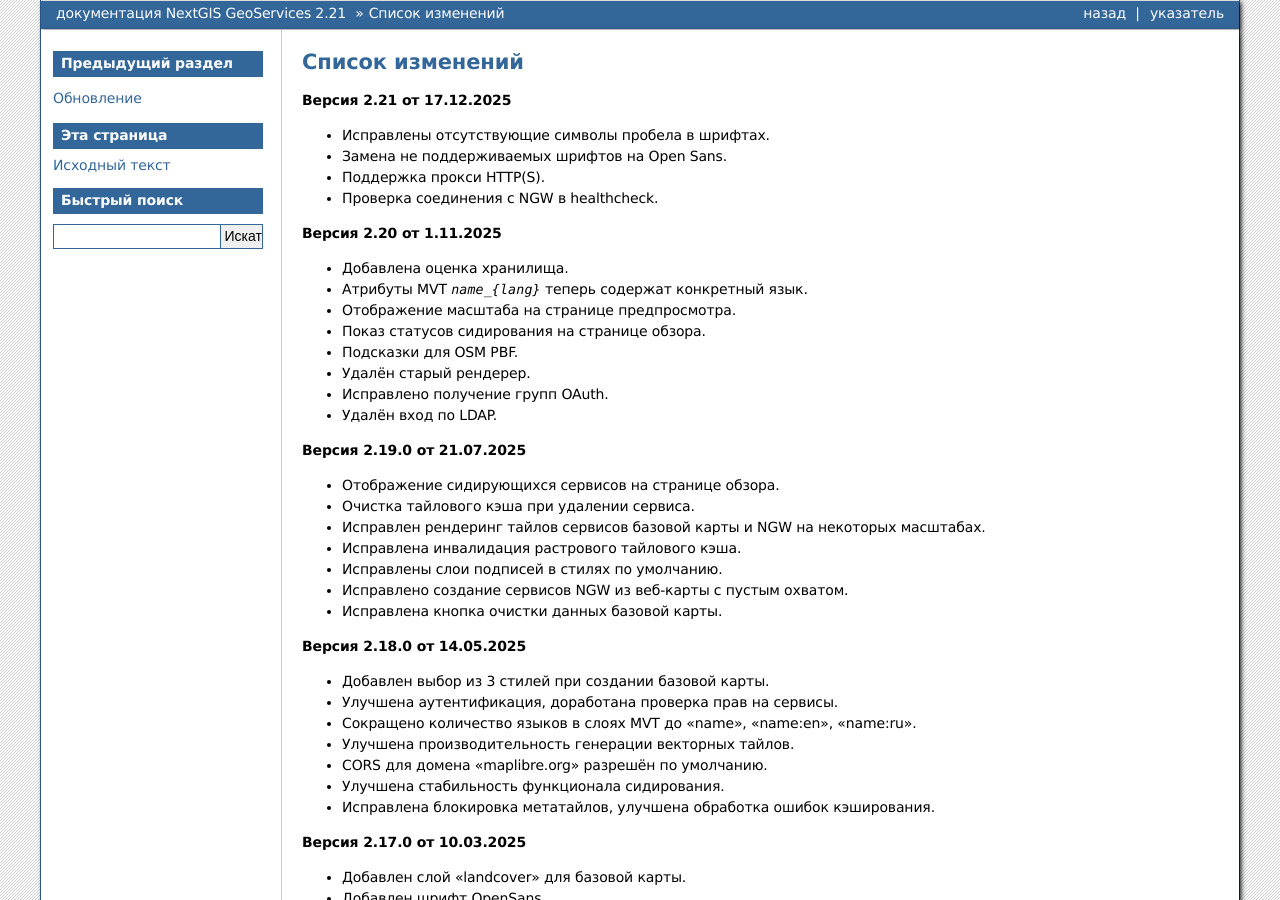
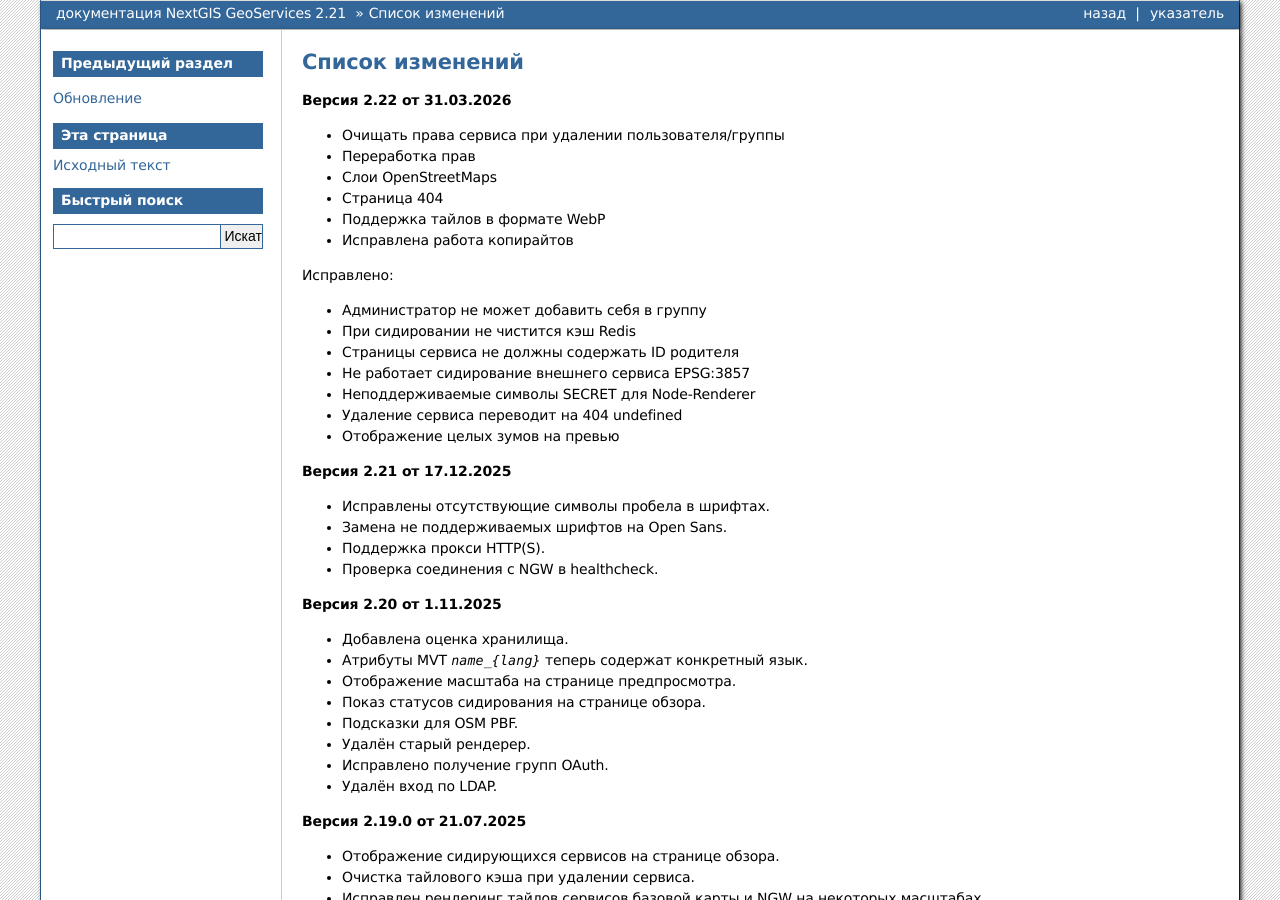
Before and after one commit to nextgis/docs_geoserv_prem, a Sphinx documentation site: the page built from source/changelog.rst, in a window 1280 px wide and 900 px high. Built offline with Sphinx 7.4.7, drawn with Linux system fonts in a browser that asks for light colours; formulas are drawn with MathJax 3.

Commit message:
add 2.22 changelog.rst

```diff
--- a/source/changelog.rst
+++ b/source/changelog.rst
@@ -1,5 +1,24 @@
 Список изменений
 ================
+
+**Версия 2.22 от 31.03.2026**
+
+* Очищать права сервиса при удалении пользователя/группы
+* Переработка прав
+* Слои OpenStreetMaps
+* Страница 404
+* Поддержка тайлов в формате WebP
+* Исправлена работа копирайтов
+
+Исправлено:
+
+* Администратор не может добавить себя в группу
+* При сидировании не чистится кэш Redis
+* Страницы сервиса не должны содержать ID родителя
+* Не работает сидирование внешнего сервиса EPSG:3857
+* Неподдерживаемые символы SECRET для Node-Renderer
+* Удаление сервиса переводит на 404 undefined
+* Отображение целых зумов на превью
 
 **Версия 2.21 от 17.12.2025**
 
```
